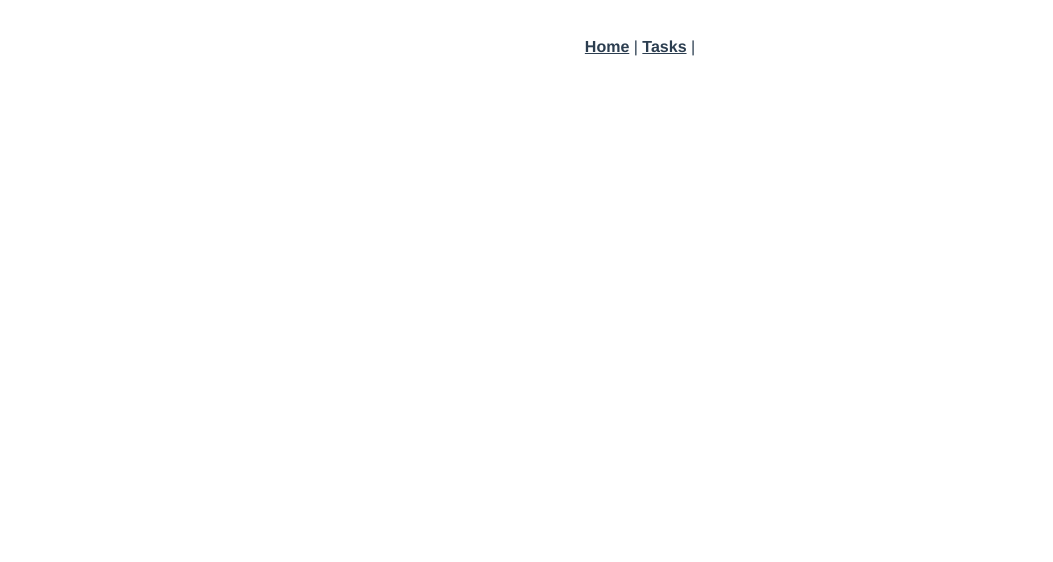
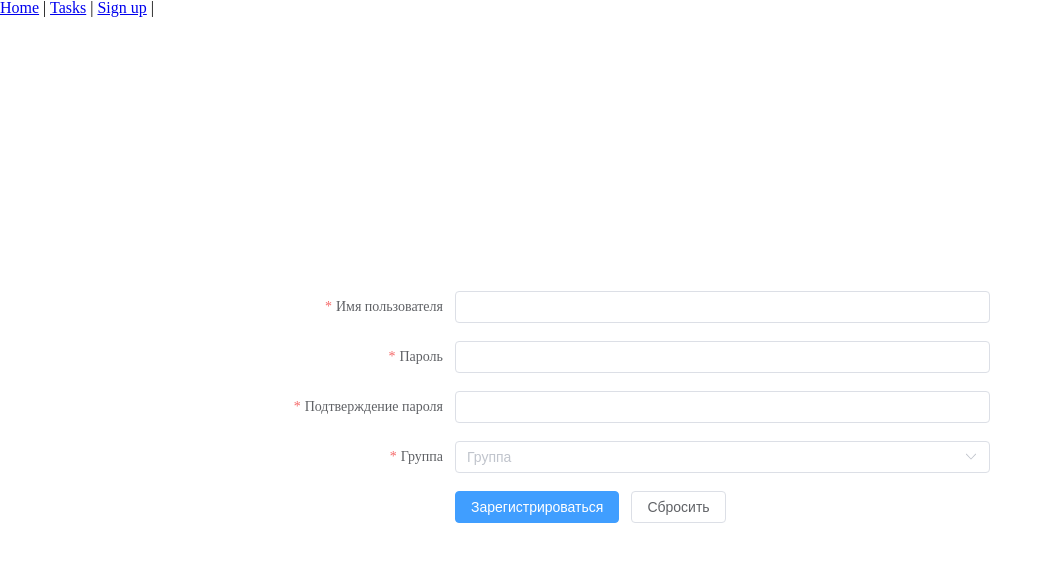
Before and after one commit to fakel-ast/pde, a Vue app in the folder frontend/: page /sign-up in a window 1280 px wide. Before the commit this address had no page. Shown: the top 562 px of the page, without its empty margins (0-1053 px from the left). Built offline with nearby package versions, Linux system fonts and the light colour scheme.

Commit message:
Added sign up (in) forms

```diff
--- /dev/null
+++ b/frontend/public/css/reset.css
@@ -0,0 +1,48 @@
+/* http://meyerweb.com/eric/tools/css/reset/
+   v2.0 | 20110126
+   License: none (public domain)
+*/
+
+html, body, div, span, applet, object, iframe,
+h1, h2, h3, h4, h5, h6, p, blockquote, pre,
+a, abbr, acronym, address, big, cite, code,
+del, dfn, em, img, ins, kbd, q, s, samp,
+small, strike, strong, sub, sup, tt, var,
+b, u, i, center,
+dl, dt, dd, ol, ul, li,
+fieldset, form, label, legend,
+table, caption, tbody, tfoot, thead, tr, th, td,
+article, aside, canvas, details, embed,
+figure, figcaption, footer, header, hgroup,
+menu, nav, output, ruby, section, summary,
+time, mark, audio, video {
+	margin: 0;
+	padding: 0;
+	border: 0;
+	font-size: 100%;
+	font: inherit;
+	vertical-align: baseline;
+}
+/* HTML5 display-role reset for older browsers */
+article, aside, details, figcaption, figure,
+footer, header, hgroup, menu, nav, section {
+	display: block;
+}
+body {
+	line-height: 1;
+}
+ol, ul {
+	list-style: none;
+}
+blockquote, q {
+	quotes: none;
+}
+blockquote:before, blockquote:after,
+q:before, q:after {
+	content: '';
+	content: none;
+}
+table {
+	border-collapse: collapse;
+	border-spacing: 0;
+}
--- a/frontend/src/App.vue
+++ b/frontend/src/App.vue
@@ -2,29 +2,16 @@
   <div id="nav">
     <router-link to="/">Home</router-link> |
     <router-link to="/tasks">Tasks</router-link> |
+    <router-link to="/sign-up">Sign up</router-link> |
   </div>
   <router-view/>
 </template>
 
 <style lang="scss">
-#app {
-  font-family: Avenir, Helvetica, Arial, sans-serif;
-  -webkit-font-smoothing: antialiased;
-  -moz-osx-font-smoothing: grayscale;
-  text-align: center;
-  color: #2c3e50;
-}
+@import "../public/css/reset.css";
 
-#nav {
-  padding: 30px;
-
-  a {
-    font-weight: bold;
-    color: #2c3e50;
-
-    &.router-link-exact-active {
-      color: #42b983;
-    }
-  }
+.el-container {
+  max-width: 1400px;
+  margin: 0 auto;
 }
 </style>
--- a/frontend/src/router/index.js
+++ b/frontend/src/router/index.js
@@ -1,6 +1,8 @@
 import { createRouter, createWebHistory } from 'vue-router'
 import Home from '../views/Home.vue'
 import Tasks from '../views/Tasks.vue'
+import SingUp from '../views/SingUp.vue'
+import SingIn from '../views/SingIn.vue'
 
 const routes = [
   {
@@ -13,6 +15,16 @@ const routes = [
     name: 'Tasks',
     component: Tasks
   },
+  {
+    path: '/sign-up',
+    name: 'SingUp',
+    component: SingUp
+  },
+  {
+    path: '/sign-in',
+    name: 'SingIn',
+    component: SingIn
+  },
 ]
 
 const router = createRouter({
--- /dev/null
+++ b/frontend/src/views/SingIn.vue
@@ -0,0 +1,90 @@
+<template>
+  <el-container class="sign-in-container">
+    <el-main>
+      <el-form
+          :model="signInForm"
+          :rules="rules"
+          status-icon
+          ref="signInForm"
+          label-width="165px"
+          class="sign-in-form form"
+      >
+
+        <el-form-item label="Имя пользователя" prop="username">
+          <el-input v-model="signInForm.username"></el-input>
+        </el-form-item>
+
+        <el-form-item label="Пароль" prop="password">
+          <el-input type="password" v-model="signInForm.password" autocomplete="off"></el-input>
+        </el-form-item>
+
+        <el-form-item>
+          <el-button @click="submitForm('signInForm')" type="primary">Войти</el-button>
+          <el-button @click="resetForm('signInForm')">Сбросить</el-button>
+        </el-form-item>
+
+      </el-form>
+    </el-main>
+  </el-container>
+</template>
+
+<script>
+export default {
+  name: "SingUp",
+  data() {
+    return {
+      signInForm: {
+        username: '',
+        password: ''
+      },
+      rules: {
+        username: [
+          {required: true, message: 'Пожалуйста, введите имя пользователя', trigger: 'blur'},
+        ],
+        password: [
+          {required: true, min: 5, max: 12, message: 'Длина должна быть от 5 до 12 символов', trigger: 'blur'},
+          {validator: this.validatePassword, trigger: 'blur'},
+        ]
+      }
+    }
+  },
+  methods: {
+    validatePassword(rule, value, callback) {
+      if (value === '') {
+        callback(new Error('Пожалуйста, введите пароль'));
+      } else {
+        if (this.signInForm.password2 !== '') {
+          this.$refs.signInForm.validateField('password2');
+        }
+        callback();
+      }
+    },
+    submitForm(formName) {
+      this.$refs[formName].validate((valid) => {
+        if (valid) {
+          alert('submit!');
+        } else {
+          return false;
+        }
+      });
+    },
+    resetForm(formName) {
+      this.$refs[formName].resetFields();
+    }
+
+  }
+}
+</script>
+
+<style scoped lang="scss">
+.sign-in-form {
+  max-width: 700px;
+  margin: 0 auto;
+}
+.sign-in-container {
+  height: 100vh;
+  display: flex;
+  align-items: center;
+  justify-content: center;
+}
+</style>
--- /dev/null
+++ b/frontend/src/views/SingUp.vue
@@ -0,0 +1,124 @@
+<template>
+  <el-container class="sign-up-container">
+    <el-main>
+      <el-form
+          :model="signUpForm"
+          :rules="rules"
+          status-icon
+          ref="signUpForm"
+          label-width="165px"
+          class="sign-up-form form"
+      >
+
+        <el-form-item label="Имя пользователя" prop="username">
+          <el-input v-model="signUpForm.username"></el-input>
+        </el-form-item>
+
+        <el-form-item label="Пароль" prop="password1">
+          <el-input type="password" v-model="signUpForm.password1" autocomplete="off"></el-input>
+        </el-form-item>
+
+        <el-form-item label="Подтверждение пароля" prop="password2">
+          <el-input type="password" v-model="signUpForm.password2" autocomplete="off"></el-input>
+        </el-form-item>
+
+        <el-form-item label="Группа" prop="group">
+          <el-select v-model="signUpForm.group" placeholder="Группа" style="width: 100%">
+            <el-option
+                v-for="item in groups"
+                :key="item.id"
+                :label="item.title"
+                :value="item.id">
+            </el-option>
+          </el-select>
+        </el-form-item>
+
+        <el-form-item>
+          <el-button @click="submitForm('signUpForm')" type="primary">Зарегистрироваться</el-button>
+          <el-button @click="resetForm('signUpForm')">Сбросить</el-button>
+        </el-form-item>
+
+      </el-form>
+    </el-main>
+  </el-container>
+</template>
+
+<script>
+export default {
+  name: "SingUp",
+  data() {
+    return {
+      groups: [{id: 1, title: 'ОИБ-418'}, {id: 2, title: 'ОИБ-319'}, {id: 3, title: 'ОИБ-220'}],
+      signUpForm: {
+        username: '',
+        password1: '',
+        password2: '',
+        group: ''
+      },
+      rules: {
+        username: [
+          {required: true, message: 'Пожалуйста, введите имя пользователя', trigger: 'blur'},
+        ],
+        password1: [
+          {required: true, min: 5, max: 12, message: 'Длина должна быть от 5 до 12 символов', trigger: 'blur'},
+          {validator: this.validatePassword1, trigger: 'blur'},
+        ],
+        password2: [
+          {required: true, min: 5, max: 12, message: 'Длина должна быть от 5 до 12 символов', trigger: 'blur'},
+          {validator: this.validatePassword2, trigger: 'blur'},
+        ],
+        group: [
+          {required: true, message: 'Пожалуйста, выберите группу', trigger: 'change'}
+        ],
+      }
+    }
+  },
+  methods: {
+    validatePassword1(rule, value, callback) {
+      if (value === '') {
+        callback(new Error('Пожалуйста, введите пароль'));
+      } else {
+        if (this.signUpForm.password2 !== '') {
+          this.$refs.signUpForm.validateField('password2');
+        }
+        callback();
+      }
+    },
+    validatePassword2(rule, value, callback) {
+      if (value === '') {
+        callback(new Error('Пожалуйста, повторите пароль'));
+      } else if (value !== this.signUpForm.password1) {
+        callback(new Error('Пароли не совпадают!'));
+      } else {
+        callback();
+      }
+    },
+    submitForm(formName) {
+      this.$refs[formName].validate((valid) => {
+        if (valid) {
+          alert('submit!');
+        } else {
+          return false;
+        }
+      });
+    },
+    resetForm(formName) {
+      this.$refs[formName].resetFields();
+    }
+
+  }
+}
+</script>
+
+<style scoped lang="scss">
+.sign-up-form {
+  max-width: 700px;
+  margin: 0 auto;
+}
+.sign-up-container {
+  height: 100vh;
+  display: flex;
+  align-items: center;
+  justify-content: center;
+}
+</style>
```
